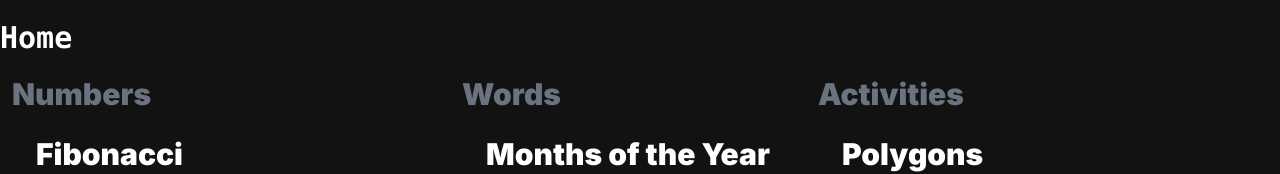
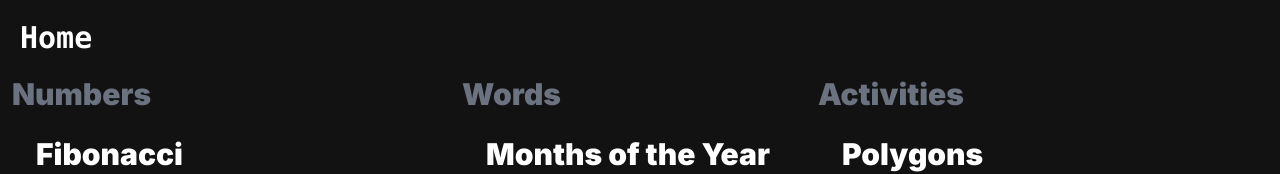
Before and after one commit to hadmacker/numbrella, a Next.js app: page / in a window 1280 px wide. Shown: the top 174 px of the page. Built offline with nearby package versions, Linux system fonts and the light colour scheme.

Commit message:
number snake

```diff
--- a/app/layout.tsx
+++ b/app/layout.tsx
@@ -18,7 +18,7 @@ export default function RootLayout({
   return (
     <html lang="en" className="dark">
       <body className={inter.className}>
-        <div className='my-5' key="layout_nav_hdiv">
+        <div className='mx-5 my-5' key="layout_nav_hdiv">
           <a key="layout_nav_homelink"
           className="flex place-items-center gap-1 pl-2 lg:pointer-events-auto lg:p-0 font-mono text-3xl font-bold"
           href="/">Home</a>
```
